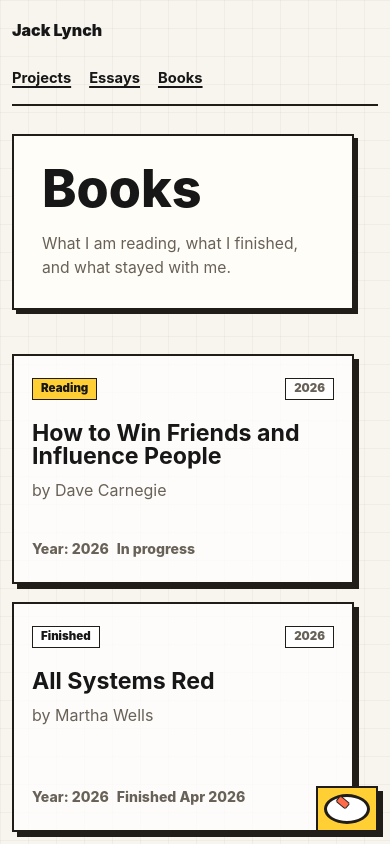
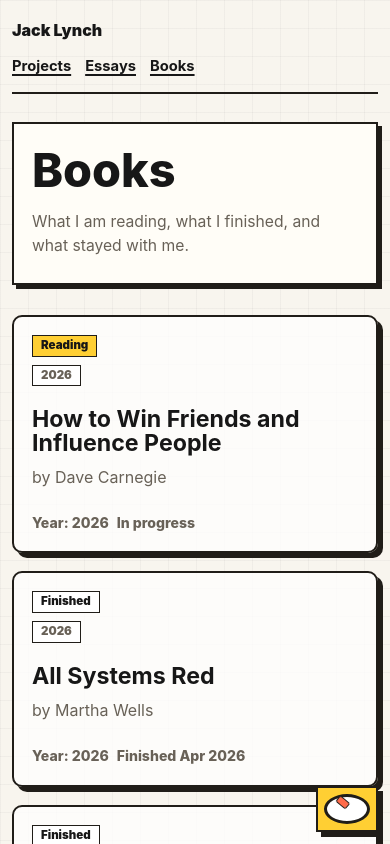
Before and after one commit to jacklynch00/personal-site, a Next.js app: page /books in a window 390 px wide. Shown: the top 844 px of the page. Built offline with nearby package versions, Linux system fonts and the light colour scheme.

Commit message:
Improve mobile layouts across site (#17)

```diff
--- a/app/globals.css
+++ b/app/globals.css
@@ -20,6 +20,7 @@ html,
 body {
   margin: 0;
   padding: 0;
+  overflow-x: hidden;
   font-family: Inter, ui-sans-serif, system-ui, -apple-system, BlinkMacSystemFont, 'Segoe UI', sans-serif;
   font-size: 16px;
   line-height: 1.55;
@@ -31,6 +32,17 @@ body {
   background-size: 28px 28px;
 }
 
+body {
+  min-width: 0;
+}
+
+img,
+svg,
+canvas,
+video {
+  max-width: 100%;
+}
+
 a {
   color: inherit;
   text-decoration-thickness: 1.5px;
@@ -67,6 +79,7 @@ body > div {
   width: 100%;
   margin: 0 auto;
   padding: 32px clamp(18px, 3vw, 44px) 72px;
+  overflow-x: clip;
 }
 
 article {
@@ -81,6 +94,7 @@ article {
   border-bottom: 2px solid var(--line);
   padding-bottom: 14px;
   margin-bottom: 54px;
+  min-width: 0;
 }
 
 .site-nav div {
@@ -90,12 +104,14 @@ article {
   justify-content: flex-end;
   font-size: 0.92rem;
   font-weight: 700;
+  min-width: 0;
 }
 
 .racer-site-nav {
   display: grid;
   grid-template-columns: max-content 150px minmax(0, 1fr) max-content;
   column-gap: 18px;
+  width: 100%;
 }
 
 .nav-race-lane {
@@ -665,6 +681,7 @@ h2 {
   background: currentColor;
   color: inherit;
   opacity: 0;
+  overflow: hidden;
   transform: translate(-50%, -50%);
   transition: opacity 120ms ease, transform 120ms ease;
 }
@@ -675,6 +692,7 @@ h2 {
 
 .sparkline-point:hover {
   opacity: 1;
+  overflow: visible;
   transform: translate(-50%, -50%) scale(1.25);
 }
 
@@ -682,6 +700,7 @@ h2 {
   position: absolute;
   left: 50%;
   bottom: calc(100% + 12px);
+  display: none;
   min-width: 138px;
   transform: translateX(-50%);
   border-radius: 14px;
@@ -713,6 +732,7 @@ h2 {
 }
 
 .sparkline-point:hover .sparkline-tooltip {
+  display: block;
   opacity: 1;
   transform: translateX(-50%) translateY(-2px);
 }
@@ -955,6 +975,7 @@ article h1 {
   font-size: clamp(2.5rem, 7vw, 5rem);
   line-height: 0.95;
   margin-bottom: 10px;
+  overflow-wrap: anywhere;
 }
 
 .prose {
@@ -962,6 +983,10 @@ article h1 {
   overflow-wrap: break-word;
   word-break: break-word;
   font-size: 1.08rem;
+}
+
+.prose a {
+  overflow-wrap: anywhere;
 }
 
 .prose img {
@@ -993,6 +1018,7 @@ article h1 {
   border: 2px solid var(--line);
   padding: 1rem;
   overflow-x: auto;
+  max-width: 100%;
 }
 
 .prose pre code,
@@ -1621,6 +1647,23 @@ article h1 {
   text-decoration: none;
 }
 
+.write-shell {
+  min-width: 0;
+}
+
+.write-header {
+  display: flex;
+  justify-content: space-between;
+  align-items: center;
+  gap: 12px;
+  margin-bottom: 0.25rem;
+}
+
+.write-login-form {
+  display: grid;
+  gap: 0.75rem;
+}
+
 .tiptap-editor {
   outline: none;
   min-height: inherit;
@@ -1668,6 +1711,20 @@ article h1 {
 }
 
 @media (max-width: 900px) {
+  .home-shell,
+  .public-page-shell {
+    padding-inline: 18px;
+  }
+
+  .racer-site-nav {
+    grid-template-columns: max-content 112px minmax(0, 1fr) max-content;
+    column-gap: 12px;
+  }
+
+  .nav-race-lane {
+    width: 112px;
+  }
+
   .home-hero,
   .split-band {
     grid-template-columns: 1fr;
@@ -1681,11 +1738,15 @@ article h1 {
     position: static;
     top: auto;
     min-height: 0;
+    max-width: 680px;
   }
 
   .project-grid,
   .hero-project-grid,
-  .project-grid-full {
+  .project-grid-full,
+  .essay-card-grid,
+  .book-grid,
+  .book-year-grid {
     grid-template-columns: repeat(2, minmax(0, 1fr));
   }
 
@@ -1693,8 +1754,117 @@ article h1 {
     grid-template-columns: 1fr;
   }
 
+  .admin-shell {
+    width: min(100% - 28px, 1120px);
+    grid-template-columns: 1fr;
+  }
+
+  .admin-sidebar {
+    position: static;
+    height: auto;
+  }
+
+  .admin-sidebar,
+  .admin-sidebar nav,
+  .admin-sidebar-footer {
+    display: flex;
+    flex-wrap: wrap;
+    align-items: center;
+    gap: 8px;
+  }
+
+  .admin-brand {
+    margin: 0 14px 0 0;
+  }
+
+  .admin-sidebar-footer {
+    margin-top: 0;
+    margin-left: auto;
+  }
+
+  .admin-topbar,
+  .admin-section-header,
+  .admin-form-title {
+    flex-direction: column;
+  }
+
+  .admin-stats {
+    grid-template-columns: repeat(2, minmax(0, 1fr));
+  }
+
   .admin-project-editor-grid {
     grid-template-columns: repeat(2, minmax(0, 1fr));
+  }
+}
+
+@media (max-width: 720px) {
+  .home-shell,
+  .public-page-shell {
+    padding-top: 20px;
+    padding-bottom: 64px;
+  }
+
+  .site-nav {
+    margin-bottom: 34px;
+  }
+
+  .home-hero {
+    gap: 30px;
+  }
+
+  img.avatar {
+    width: 96px;
+    height: 96px;
+    box-shadow: 0 0 0 6px rgba(82, 102, 235, 0.12);
+  }
+
+  .hero-profile {
+    padding-bottom: 22px;
+  }
+
+  .dashboard-stack {
+    gap: 28px;
+  }
+
+  .hero-essay-card,
+  .hero-project-grid .project-card,
+  .essay-card,
+  .book-card,
+  .book-year-panel {
+    border-radius: 10px;
+  }
+
+  .project-revenue {
+    grid-template-columns: 1fr;
+    align-items: start;
+  }
+
+  .sparkline-wrap {
+    height: 40px;
+  }
+
+  .article,
+  article {
+    max-width: none;
+  }
+
+  .admin-table-row,
+  .admin-project-editor-header {
+    grid-template-columns: 1fr;
+  }
+
+  .admin-row-actions {
+    justify-content: flex-start;
+  }
+
+  .race-topbar {
+    align-items: flex-start;
+    flex-direction: column;
+  }
+
+  .race-topbar div {
+    align-items: flex-start;
+    text-align: left;
   }
 }
 
@@ -1714,9 +1884,8 @@ article h1 {
   }
 
   .public-page-shell {
-    width: min(100% - 24px, 1120px);
-    overflow-x: hidden;
-    padding: 18px 0 64px;
+    width: 100%;
+    padding: 18px 12px 64px;
   }
 
   .site-nav {
@@ -1724,6 +1893,7 @@ article h1 {
     display: flex;
     flex-direction: column;
     margin-bottom: 28px;
+    gap: 12px;
   }
 
   .racer-site-nav {
@@ -1736,18 +1906,52 @@ article h1 {
 
   .site-nav div {
     justify-content: flex-start;
-  }
-
-  .hero-copy,
+    width: 100%;
+    gap: 14px;
+  }
+
   .hero-projects,
   .page-hero,
   .project-card {
     box-shadow: 4px 4px 0 var(--line);
   }
 
+  .hero-copy {
+    gap: 20px;
+  }
+
   .hero-copy h1,
   .page-hero h1 {
-    font-size: 3.25rem;
+    font-size: clamp(2.35rem, 12vw, 3.05rem);
+    line-height: 0.95;
+  }
+
+  .hero-copy p,
+  .page-hero p {
+    font-size: 0.98rem;
+  }
+
+  .dashboard-section-title,
+  .hero-projects-header h2,
+  h2 {
+    font-size: clamp(1.9rem, 10vw, 2.55rem);
+  }
+
+  .page-hero {
+    margin-bottom: 30px;
+    padding: 24px 18px;
+  }
+
+  .hero-essays {
+    padding-bottom: 28px;
+  }
+
+  .hero-essay-card,
+  .hero-project-grid .project-card,
+  .essay-card,
+  .book-card,
+  .project-card {
+    min-height: 0;
   }
 
   .section-heading,
@@ -1771,13 +1975,6 @@ article h1 {
     padding: 22px 18px;
   }
 
-  .public-page-shell .page-hero,
-  .public-page-shell .essay-card,
-  .public-page-shell .book-card {
-    width: min(342px, calc(100% - 24px)) !important;
-    max-width: min(342px, calc(100% - 24px)) !important;
-  }
-
   .essay-list li {
     flex-direction: column;
     gap: 2px;
@@ -1791,6 +1988,101 @@ article h1 {
 
   .admin-project-editor-grid {
     grid-template-columns: 1fr;
+  }
+
+  article {
+    width: min(100% - 24px, 720px);
+    padding-top: 18px;
+  }
+
+  article h1 {
+    font-size: clamp(2.2rem, 13vw, 3.4rem);
+  }
+
+  .prose {
+    font-size: 1rem;
+  }
+
+  .admin-shell {
+    width: min(100% - 20px, 1120px);
+    padding-top: 10px;
+    gap: 14px;
+  }
+
+  .admin-sidebar,
+  .admin-topbar,
+  .admin-card,
+  .admin-stat-card,
+  .admin-login-card {
+    box-shadow: 4px 4px 0 var(--line);
+  }
+
+  .admin-sidebar {
+    padding: 14px;
+    align-items: flex-start;
+  }
+
+  .admin-sidebar-footer {
+    width: 100%;
+    margin-left: 0;
+  }
+
+  .admin-sidebar nav a,
+  .admin-sidebar-footer a,
+  .admin-sidebar-button {
+    min-height: 40px;
+  }
+
+  .admin-topbar h1 {
+    font-size: clamp(2.35rem, 14vw, 4rem);
+  }
+
+  .admin-stats,
+  .admin-field-grid,
+  .admin-field-grid:has(.admin-field:nth-child(3)),
+  .admin-project-editor-grid,
+  .admin-table-row {
+    grid-template-columns: 1fr;
+  }
+
+  .admin-section-header h2 {
+    font-size: clamp(2rem, 11vw, 3rem);
+  }
+
+  .admin-row-actions,
+  .admin-form-actions,
+  .admin-quick-actions {
+    width: 100%;
+  }
+
+  .admin-button {
+    min-height: 44px;
+  }
+
+  .admin-button-small {
+    min-height: 38px;
+  }
+
+  .write-shell {
+    width: min(100% - 24px, 720px);
+    padding-top: 18px;
+  }
+
+  .write-header {
+    align-items: flex-start;
+    flex-direction: column;
+    margin-bottom: 0.75rem;
+  }
+
+  .write-header h1,
+  .write-shell h1 {
+    font-size: clamp(2.1rem, 11vw, 3rem);
+    line-height: 0.98;
+  }
+
+  .write-login-form button,
+  .write-header button {
+    min-height: 42px;
   }
 
   .race-button {
@@ -1801,12 +2093,7 @@ article h1 {
   }
 
   .race-button > span:last-child {
-    position: absolute;
-    width: 1px;
-    height: 1px;
-    overflow: hidden;
-    clip: rect(0, 0, 0, 0);
-    white-space: nowrap;
+    display: none;
   }
 
   .race-track {
@@ -1829,4 +2116,104 @@ article h1 {
     height: calc(100vh - 146px);
     min-height: 460px;
   }
-}
+
+  .race-hud {
+    top: 10px;
+    left: 10px;
+    right: 10px;
+    gap: 8px;
+  }
+
+  .race-hud div {
+    min-width: 76px;
+    padding: 7px 8px;
+  }
+
+  .pit-panel {
+    right: 10px;
+    bottom: 10px;
+    width: calc(100% - 20px);
+    padding: 14px;
+  }
+
+  .pit-panel h2 {
+    font-size: 1.6rem;
+  }
+}
+
+@media (max-width: 520px) {
+  .primary-link,
+  .secondary-link,
+  .section-link {
+    width: calc(100% - 4px);
+  }
+
+  .hero-actions {
+    gap: 10px;
+  }
+
+  .hero-essay-card,
+  .hero-project-grid .project-card,
+  .project-card,
+  .essay-card,
+  .book-card,
+  .book-year-panel,
+  .empty-state {
+    padding: 18px;
+  }
+
+  .essay-card-top,
+  .book-card-top {
+    align-items: flex-start;
+    flex-direction: column;
+  }
+
+  .essay-date {
+    white-space: normal;
+  }
+
+  .race-topbar span {
+    font-size: 0.82rem;
+  }
+
+  .race-stage {
+    min-height: 420px;
+  }
+
+  .race-hud strong {
+    font-size: 1.1rem;
+  }
+
+  .race-hud span,
+  .pit-panel span {
+    font-size: 0.62rem;
+  }
+
+  .admin-login {
+    padding: 12px;
+  }
+
+  .admin-login-card {
+    padding: 22px 18px;
+  }
+
+  .admin-login-card h1 {
+    font-size: clamp(2.1rem, 14vw, 3.2rem);
+  }
+
+  .admin-project-editor,
+  .admin-form-panel,
+  .admin-empty,
+  .admin-table-row {
+    padding: 14px;
+  }
+
+  .admin-button,
+  .admin-row-actions .admin-button {
+    width: 100%;
+  }
+
+  .admin-row-actions {
+    gap: 8px;
+  }
+}
```
Also changed, not shown: app/footnotes/page.tsx (+13 -10 lines), app/write-footnote/page.tsx (+5 -4 lines), app/write/page.tsx (+5 -4 lines).
